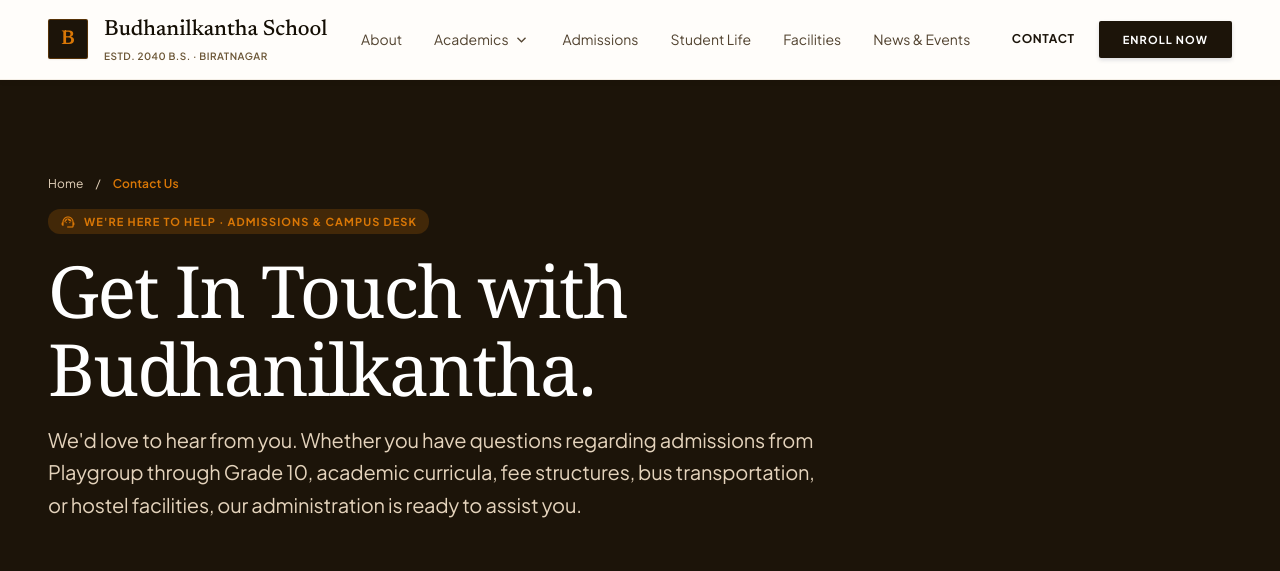
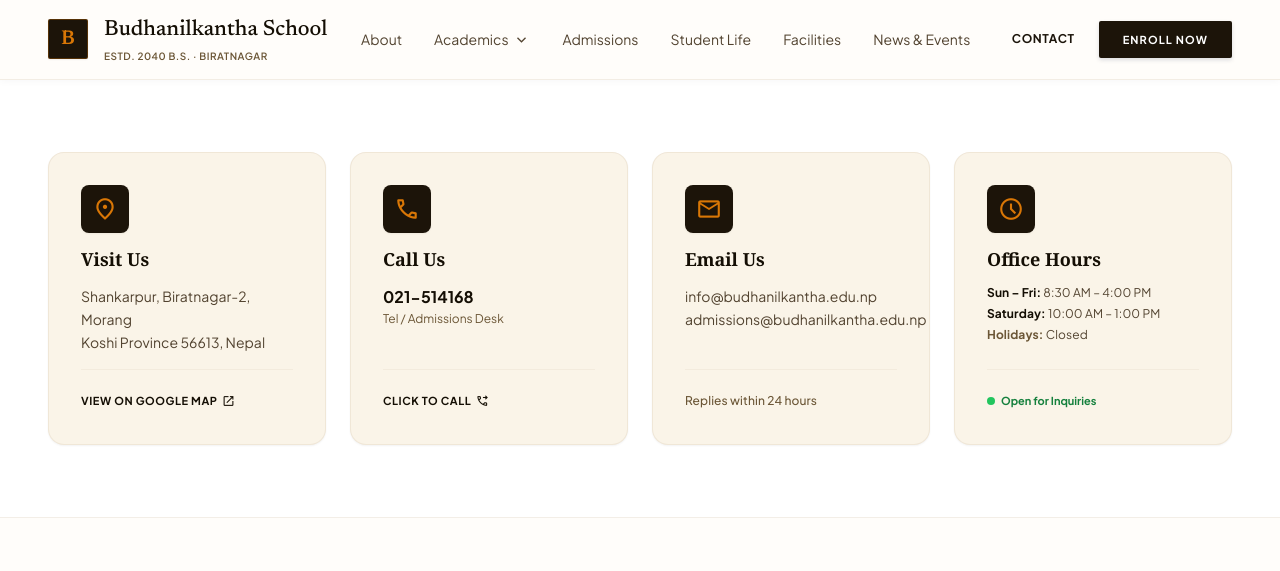
Before and after one commit to utsavdulal/budhanilkantha-school, a React (Vite) app: page /contact in a window 1280 px wide. Shown: the top 571 px of the page. Built offline with nearby package versions, Linux system fonts and the light colour scheme.

Commit message:
feat: remove hero banner section from Contact Us page

```diff
--- a/src/pages/ContactUs.tsx
+++ b/src/pages/ContactUs.tsx
@@ -54,33 +54,6 @@
       <Navbar />
 
       <main className="w-full pt-18 sm:pt-20 bg-surface">
-        {/* 1. HERO BANNER */}
-        <section className="relative w-full bg-primary-container text-on-primary py-space-3xl md:py-space-4xl overflow-hidden">
-          <div className="w-full px-4 sm:px-6 md:px-8 lg:px-10 xl:px-12 2xl:px-16 relative z-10">
-            {/* Breadcrumb */}
-            <div className="flex flex-wrap items-center gap-space-sm text-caption mb-space-md text-surface-variant">
-              <Link to="/" className="hover:text-tertiary-fixed transition-colors">
-                Home
-              </Link>
-              <span>/</span>
-              <span className="text-tertiary-fixed font-semibold">Contact Us</span>
-            </div>
-
-            <div className="max-w-4xl space-y-space-md">
-              <div className="inline-flex items-center gap-2 px-3 py-1 rounded-full bg-tertiary-fixed/20 text-tertiary-fixed font-label-caps text-[11px] uppercase tracking-widest font-bold">
-                <span className="material-symbols-outlined text-[16px]">support_agent</span>
-                <span>We're Here to Help · Admissions &amp; Campus Desk</span>
-              </div>
-              <h1 className="font-display-hero text-display-hero-mobile md:text-display-hero text-on-primary font-normal tracking-tight font-serif">
-                Get In Touch with Budhanilkantha.
-              </h1>
-              <p className="font-body-lead text-body-lead text-surface-variant max-w-3xl leading-relaxed">
-                We'd love to hear from you. Whether you have questions regarding admissions from Playgroup through Grade 10, academic curricula, fee structures, bus transportation, or hostel facilities, our administration is ready to assist you.
-              </p>
-            </div>
-          </div>
-        </section>
-
         {/* 2. CONTACT INFORMATION CARDS */}
         <section className="w-full bg-surface-container-lowest border-b border-outline-variant/30 py-space-3xl">
           <div className="w-full px-4 sm:px-6 md:px-8 lg:px-10 xl:px-12 2xl:px-16">
```
